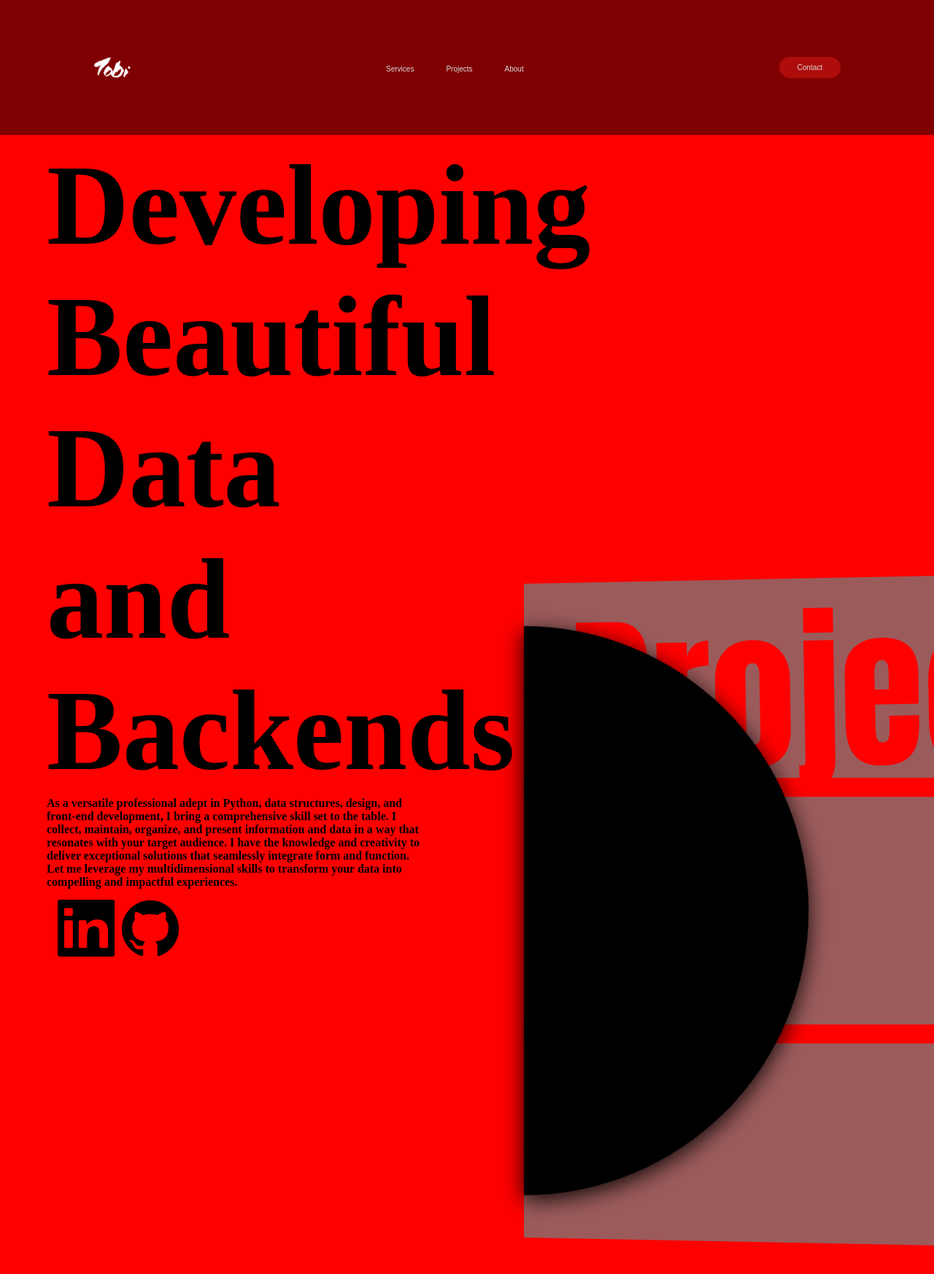
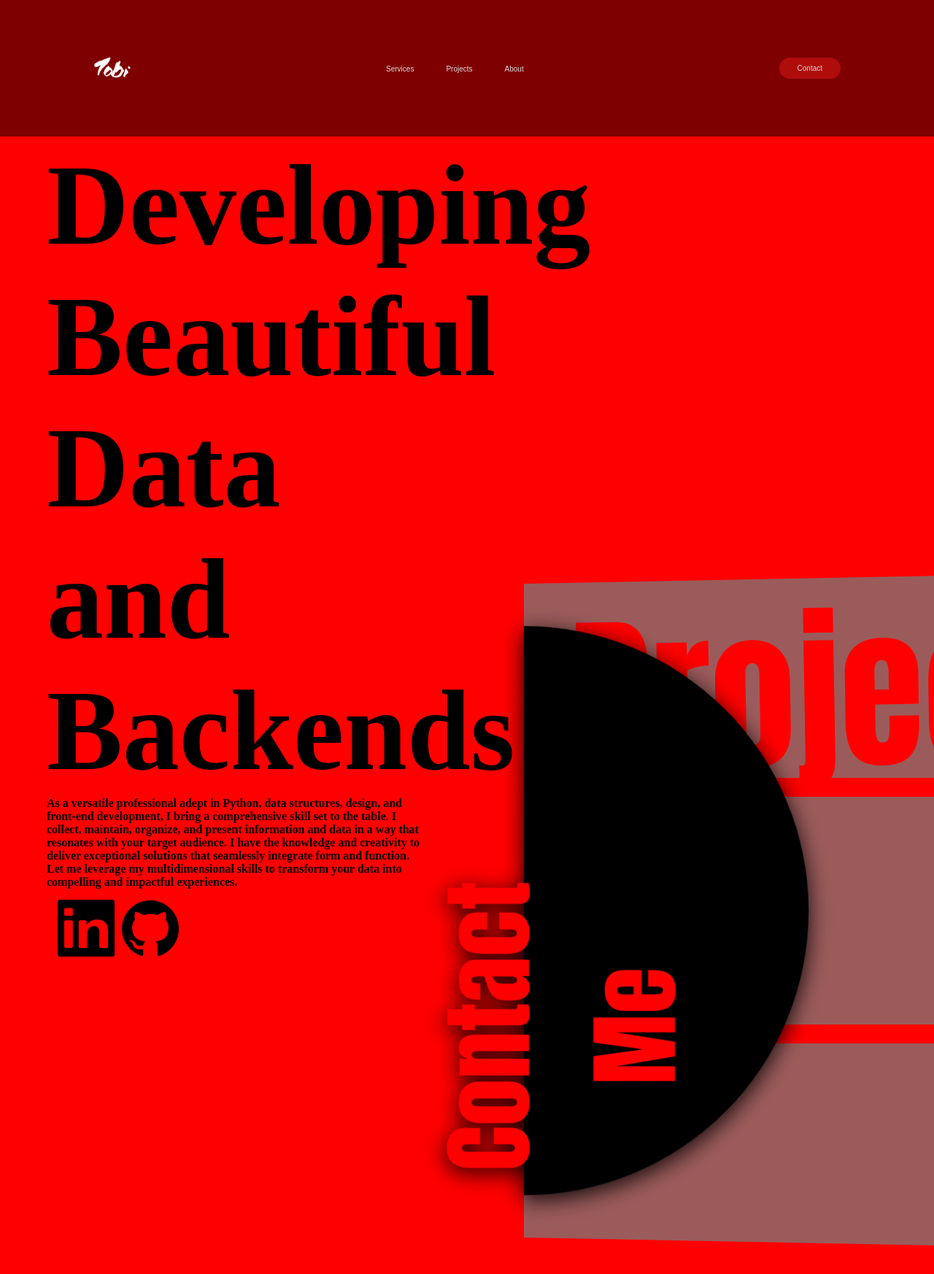
Before and after one commit to Tobitheghost/Tobitheghost.github.io, a Flask app: page / in a window 1280 px wide. Shown: the top 1746 px of the page at 73% size. Run offline with Flask 3, Linux system fonts and the light colour scheme.

Commit message:
updated website

```diff
--- a/website/static/style.css
+++ b/website/static/style.css
@@ -24,6 +24,10 @@ header {
     height: 5%;
     width: 5%;
     cursor: pointer;
+}
+.logo img {
+    height:100%;
+    width: 100%;
 }
 
 .nav_link {
@@ -123,10 +127,20 @@ button:hover {
     border-bottom: 3vh solid transparent;
     top: 45vh;
     scale: 500%;
-
     cursor: pointer;
     transition: 2s;
     filter: drop-shadow(1px 1px 3px rgba(0,0,0,.9));
+}
+.circle_link a {
+    font-family: Impact;
+    position: absolute;
+    color: red;
+    transform: rotate(225deg);
+    top: -25px;
+    left: -10px;
+    font-size: 1vh;
+    text-align: center;
+    filter: drop-shadow(0);
 }
 .circle_link:hover {
     scale: 675%;
--- a/website/templates/base.html
+++ b/website/templates/base.html
@@ -9,16 +9,16 @@
     </head>
     <body>
         <header>
-            <img src="{{url_for('static', filename='logo.png')}}" alt="Logo" class="logo">
+            <a class="logo" href="#home_page"><img src="{{url_for('static', filename='logo.png')}}" alt="Logo" class="logo"></a>
             <nav>
                 <ul class="nav_links">
                     <li><a href="#">Services</a></li>
-                    <li><a href="#">Projects</a></li>
+                    <li><a href="#project_page">Projects</a></li>
                     <li><a href="#">About</a></li>
 
                 </ul>
             </nav>
-            <a href="#"><button>Contact</button></a>
+            <a href="#contact_page"><button>Contact</button></a>
         </header>
 
         {% block content %}
--- a/website/templates/index.html
+++ b/website/templates/index.html
@@ -4,7 +4,7 @@
 
 <div class="outer-wrapper">
     <div class="wrapper">
-        <div class="slide one">
+        <div class="slide one" id="home_page">
             <div class="left">
                 <div class="hero_text">
                     <p class="blerb">Developing Beautiful<br>Data and Backends</p>
@@ -17,24 +17,24 @@
                         Let me leverage my multidimensional skills to transform your data
                         into compelling and impactful experiences.</p>
                     <div class="socials">
-                        <div class="first soc"><img src="{{url_for('static', filename='linked.png')}}" alt="Logo" class="logo"></div>
-                        <div class="second soc"><img src="{{url_for('static', filename='github.png')}}" alt="Logo" class="logo"></div>
+                        <div class="first soc"><a href="https://www.linkedin.com/in/brandon-roberts-06555310b/"><img src="{{url_for('static', filename='linked.png')}}" alt="Logo" class="logo"></a></div>
+                        <div class="second soc"><a href="https://github.com/Tobitheghost"><img src="{{url_for('static', filename='github.png')}}" alt="Logo" class="logo"></a></div>
                         <div class="third soc"></div>
                     </div>
                 </div>
             </div>
             <div class="right">
                 <div class="shape_links">
-                    <div class="top_bar"><a>Projects</a></div>
+                    <div class="top_bar"><a href="#project_page">Projects</a></div>
                     <div class="middle_bar"></div>
                     <div class="borrom_bar"></div>
-                    <div class="circle_link"></div>
+                    <div class="circle_link"><a href="#contact_page">Contact Me</a></div>
                 </div>
             </div>
         </div>
-        <div class="slide two"><p>Hello</p></div>
+        <div class="slide two" id="project_page"><p>Hello</p></div>
         <div class="slide three"><p>Hiya</p></div>
-        <div class="slide four"><p>Yo</p></div>
+        <div class="slide four" id="contact_page"><p>Yo</p></div>
     </div>
 </div>
 {% endblock %}
```
